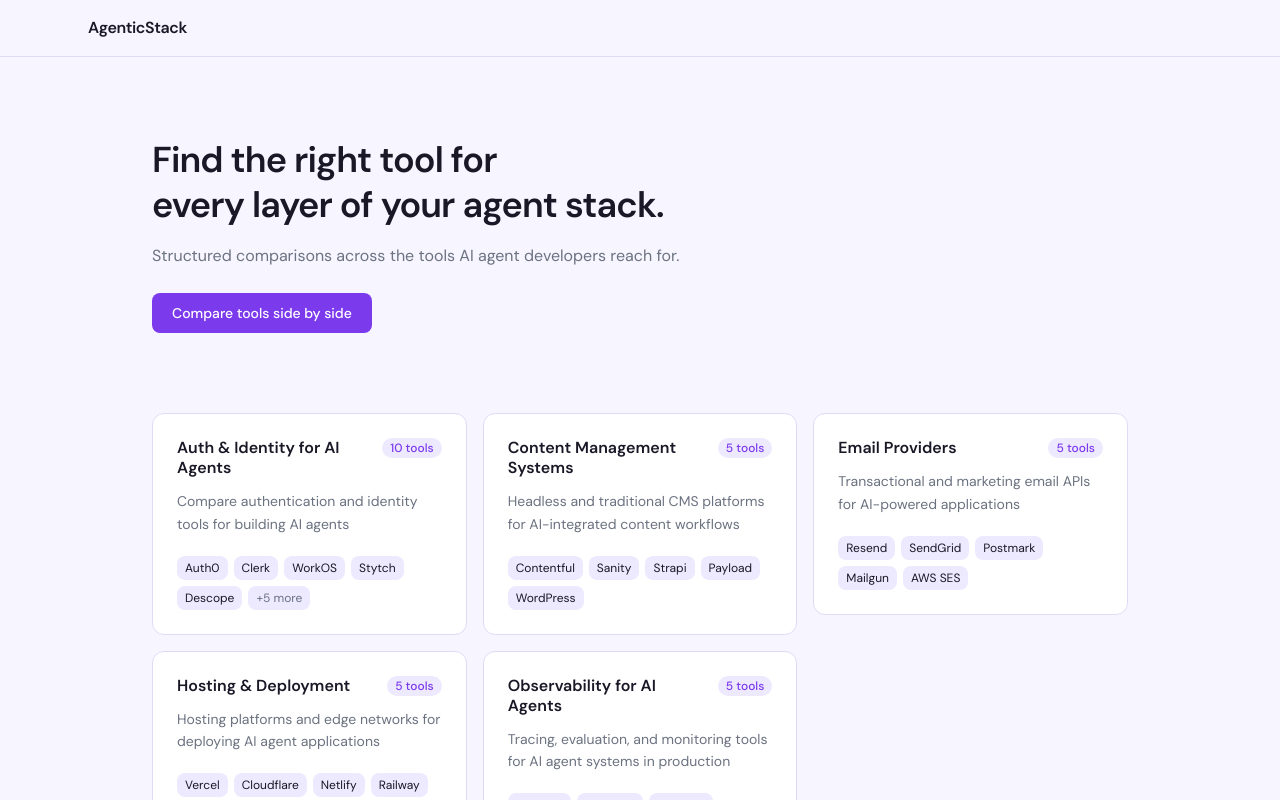
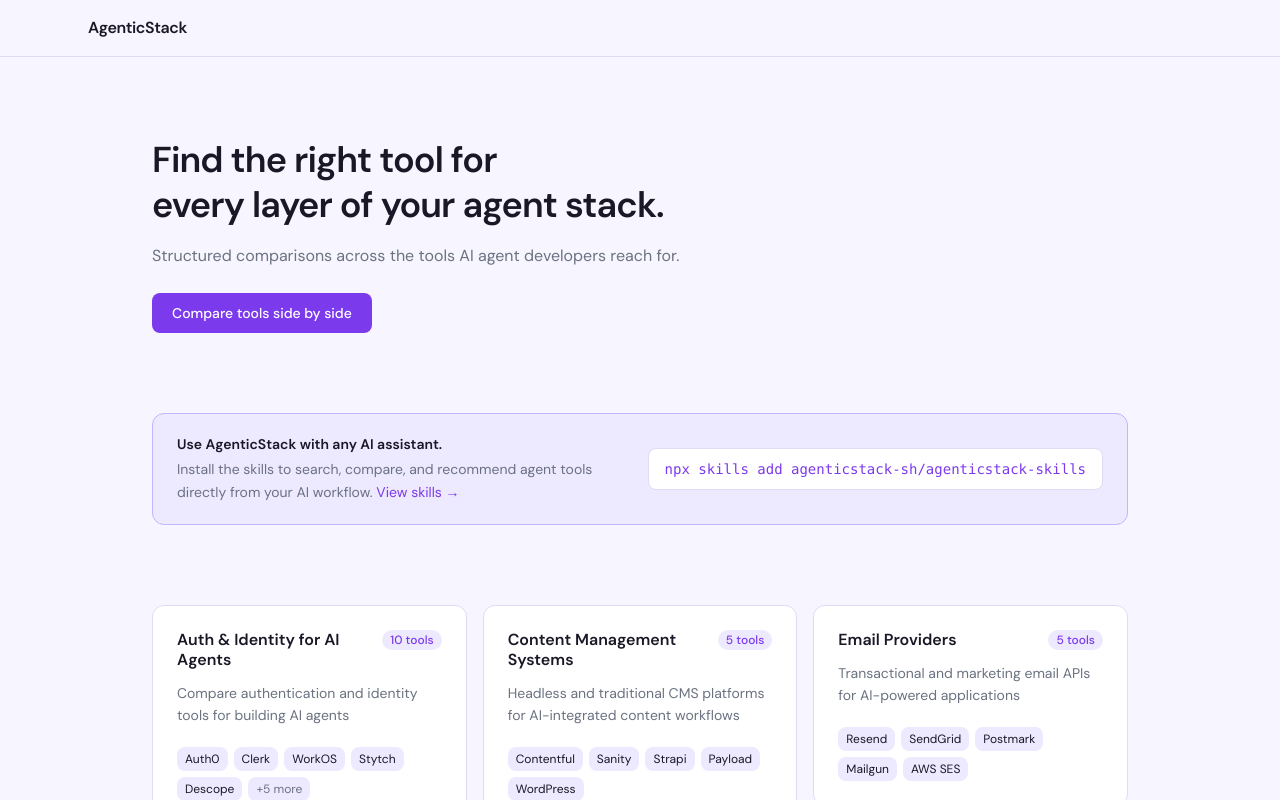
Before and after one commit to agenticstack-sh/agenticstack, a Next.js app: page / in a window 1280 px wide. Shown: the top 800 px of the page. Built offline with nearby package versions, Linux system fonts and the light colour scheme; no server answers.

Commit message:
fix copy, add missing SDKs (#14)
* fix copy, add missing SDKs

* add link

```diff
--- a/app/layout.tsx
+++ b/app/layout.tsx
@@ -20,13 +20,13 @@
     template: "%s | AgenticStack",
   },
   description:
-    "Compare tools for AI agent developers. Structured, editorially maintained data designed for both human developers and AI coding agents.",
+    "Structured comparisons across the tools AI agent developers reach for. Designed for both human developers and AI coding agents.",
   openGraph: {
     type: "website",
     siteName: "AgenticStack",
     title: "AgenticStack — Compare Tools for AI Agents",
     description:
-      "Compare tools for AI agent developers. Structured, editorially maintained data designed for both human developers and AI coding agents.",
+      "Structured comparisons across the tools AI agent developers reach for. Designed for both human developers and AI coding agents.",
   },
   twitter: {
     card: "summary_large_image",
--- a/app/page.tsx
+++ b/app/page.tsx
@@ -28,6 +28,39 @@
         >
           Compare tools side by side
         </Link>
+      </div>
+
+      {/* Skills banner */}
+      <div
+        className="rounded-xl px-6 py-5 mb-20 flex flex-col sm:flex-row sm:items-center justify-between gap-4"
+        style={{ background: "var(--accent)", border: "1px solid #c4b5fd" }}
+      >
+        <div>
+          <p className="font-semibold text-sm mb-1" style={{ color: "var(--foreground)" }}>
+            Use AgenticStack with any AI assistant.
+          </p>
+          <p className="text-sm leading-relaxed" style={{ color: "var(--muted)" }}>
+            Install the skills to search, compare, and recommend agent tools directly from your AI workflow.{" "}
+            <a
+              href="https://skills.sh/agenticstack-sh/agenticstack-skills"
+              target="_blank"
+              rel="noopener noreferrer"
+              style={{ color: "var(--accent-text)" }}
+            >
+              View skills →
+            </a>
+          </p>
+        </div>
+        <code
+          className="text-sm whitespace-nowrap px-4 py-2.5 rounded-lg font-mono shrink-0"
+          style={{
+            background: "var(--card)",
+            border: "1px solid var(--border)",
+            color: "var(--accent-text)",
+          }}
+        >
+          npx skills add agenticstack-sh/agenticstack-skills
+        </code>
       </div>
 
       {/* Category grid */}
--- a/content/tools/auth0.md
+++ b/content/tools/auth0.md
@@ -11,7 +11,7 @@
   - "Custom Enterprise"
 open_source: false
 self_hosted: false
-sdk_languages: [python, javascript, typescript, go, java, csharp]
+sdk_languages: [python, javascript, typescript, go, java, csharp, ruby, php]
 frameworks: [langchain, llamaindex, vercel-ai, openai-agents]
 agent_features:
   agent_sdk: true
--- a/lib/jsonld.ts
+++ b/lib/jsonld.ts
@@ -12,7 +12,7 @@
     name: "AgenticStack",
     url: siteUrl,
     description:
-      "Compare tools for AI agent developers. Structured, editorially maintained data designed for both human developers and AI coding agents.",
+      "Structured comparisons across the tools AI agent developers reach for. Designed for both human developers and AI coding agents.",
   };
 }
 
```
